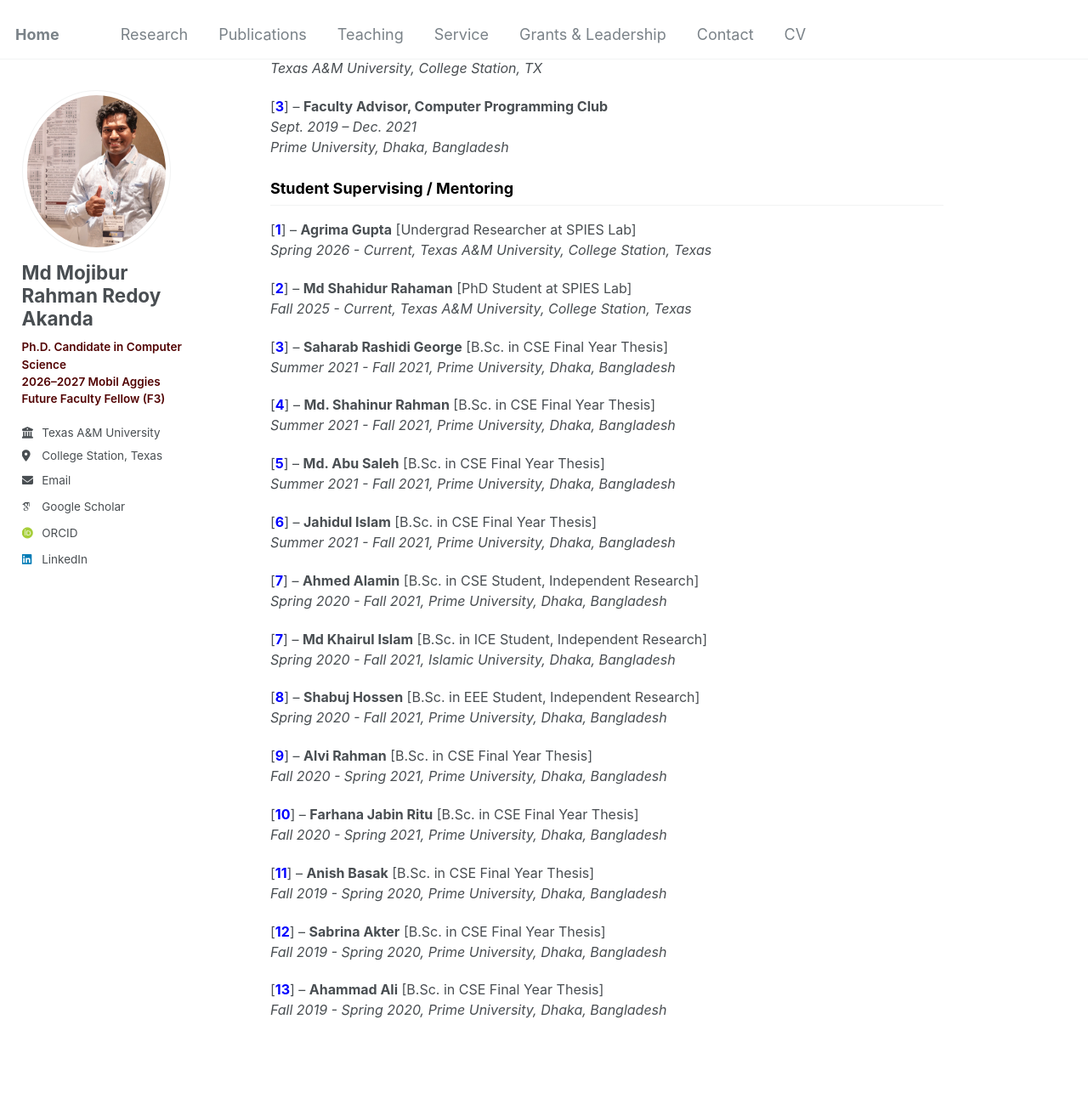
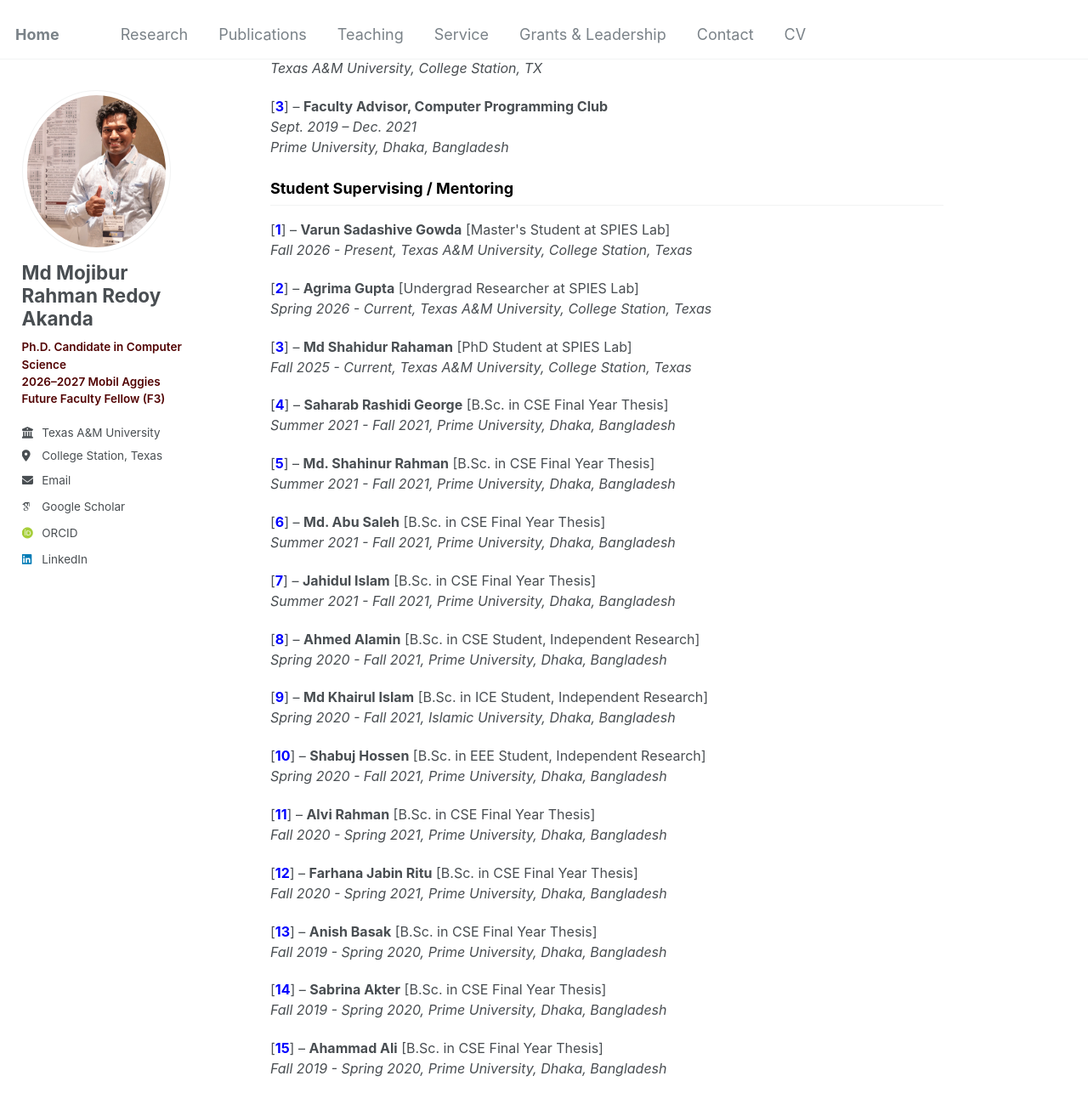
Before and after one commit to redoyakanda/redoyakanda.github.io, a Jekyll site: the page built from _pages/service.html, in a window 1280 px wide and 1400 px high, scrolled down 1071 px. Shown: the top 1306 px of the window at 85% size. Built offline with Jekyll 4.4.1, drawn with Linux system fonts in a browser that asks for light colours; some web fonts are replaced.

Commit message:
Update service.html

```diff
--- a/_pages/service.html
+++ b/_pages/service.html
@@ -94,46 +94,49 @@ author_profile: true
 <h2 class="archive__subtitle">Student Supervising / Mentoring</h2>
 <div style="font-size: 16px; width: 120%;">
 
-      <p>[<span style="color:blue;"><strong>1</strong></span>]&nbsp;– <b>Agrima Gupta</b> [Undergrad Researcher at SPIES Lab] <br>
+  <p>[<span style="color:blue;"><strong>1</strong></span>]&nbsp;– <b>Varun Sadashive Gowda</b> [Master's Student at SPIES Lab] <br>
+  <em>Fall 2026 - Present, Texas A&M University, College Station, Texas</em></p>
+
+      <p>[<span style="color:blue;"><strong>2</strong></span>]&nbsp;– <b>Agrima Gupta</b> [Undergrad Researcher at SPIES Lab] <br>
     <em>Spring 2026 - Current, Texas A&M University, College Station, Texas</em></p>
 
-    <p>[<span style="color:blue;"><strong>2</strong></span>]&nbsp;– <b>Md Shahidur Rahaman</b> [PhD Student at SPIES Lab] <br>
+    <p>[<span style="color:blue;"><strong>3</strong></span>]&nbsp;– <b>Md Shahidur Rahaman</b> [PhD Student at SPIES Lab] <br>
     <em>Fall 2025 - Current, Texas A&M University, College Station, Texas</em></p>
 
-  <p>[<span style="color:blue;"><strong>3</strong></span>]&nbsp;– <b>Saharab Rashidi George</b> [B.Sc. in CSE Final Year Thesis] <br>
+  <p>[<span style="color:blue;"><strong>4</strong></span>]&nbsp;– <b>Saharab Rashidi George</b> [B.Sc. in CSE Final Year Thesis] <br>
     <em>Summer 2021 - Fall 2021, Prime University, Dhaka, Bangladesh</em></p>
 
-  <p>[<span style="color:blue;"><strong>4</strong></span>]&nbsp;– <b>Md. Shahinur Rahman</b> [B.Sc. in CSE Final Year Thesis] <br>
+  <p>[<span style="color:blue;"><strong>5</strong></span>]&nbsp;– <b>Md. Shahinur Rahman</b> [B.Sc. in CSE Final Year Thesis] <br>
     <em>Summer 2021 - Fall 2021, Prime University, Dhaka, Bangladesh</em></p>
 
-  <p>[<span style="color:blue;"><strong>5</strong></span>]&nbsp;– <b>Md. Abu Saleh</b> [B.Sc. in CSE Final Year Thesis] <br>
+  <p>[<span style="color:blue;"><strong>6</strong></span>]&nbsp;– <b>Md. Abu Saleh</b> [B.Sc. in CSE Final Year Thesis] <br>
     <em>Summer 2021 - Fall 2021, Prime University, Dhaka, Bangladesh</em></p>
 
-  <p>[<span style="color:blue;"><strong>6</strong></span>]&nbsp;– <b>Jahidul Islam</b> [B.Sc. in CSE Final Year Thesis] <br>
+  <p>[<span style="color:blue;"><strong>7</strong></span>]&nbsp;– <b>Jahidul Islam</b> [B.Sc. in CSE Final Year Thesis] <br>
     <em>Summer 2021 - Fall 2021, Prime University, Dhaka, Bangladesh</em></p>
 
-  <p>[<span style="color:blue;"><strong>7</strong></span>]&nbsp;– <b>Ahmed Alamin</b> [B.Sc. in CSE Student, Independent Research] <br>
+  <p>[<span style="color:blue;"><strong>8</strong></span>]&nbsp;– <b>Ahmed Alamin</b> [B.Sc. in CSE Student, Independent Research] <br>
     <em>Spring 2020 - Fall 2021, Prime University, Dhaka, Bangladesh</em></p>
 
-  <p>[<span style="color:blue;"><strong>7</strong></span>]&nbsp;– <b>Md Khairul Islam</b> [B.Sc. in ICE Student, Independent Research] <br>
+  <p>[<span style="color:blue;"><strong>9</strong></span>]&nbsp;– <b>Md Khairul Islam</b> [B.Sc. in ICE Student, Independent Research] <br>
     <em>Spring 2020 - Fall 2021, Islamic University, Dhaka, Bangladesh</em></p>
 
-  <p>[<span style="color:blue;"><strong>8</strong></span>]&nbsp;– <b>Shabuj Hossen</b> [B.Sc. in EEE Student, Independent Research] <br>
+  <p>[<span style="color:blue;"><strong>10</strong></span>]&nbsp;– <b>Shabuj Hossen</b> [B.Sc. in EEE Student, Independent Research] <br>
     <em>Spring 2020 - Fall 2021, Prime University, Dhaka, Bangladesh</em></p>
 
-  <p>[<span style="color:blue;"><strong>9</strong></span>]&nbsp;– <b>Alvi Rahman</b> [B.Sc. in CSE Final Year Thesis] <br>
+  <p>[<span style="color:blue;"><strong>11</strong></span>]&nbsp;– <b>Alvi Rahman</b> [B.Sc. in CSE Final Year Thesis] <br>
     <em>Fall 2020 - Spring 2021, Prime University, Dhaka, Bangladesh</em></p>
 
-  <p>[<span style="color:blue;"><strong>10</strong></span>]&nbsp;– <b>Farhana Jabin Ritu</b> [B.Sc. in CSE Final Year Thesis] <br>
+  <p>[<span style="color:blue;"><strong>12</strong></span>]&nbsp;– <b>Farhana Jabin Ritu</b> [B.Sc. in CSE Final Year Thesis] <br>
     <em>Fall 2020 - Spring 2021, Prime University, Dhaka, Bangladesh</em></p>
 
-  <p>[<span style="color:blue;"><strong>11</strong></span>]&nbsp;– <b>Anish Basak</b> [B.Sc. in CSE Final Year Thesis] <br>
+  <p>[<span style="color:blue;"><strong>13</strong></span>]&nbsp;– <b>Anish Basak</b> [B.Sc. in CSE Final Year Thesis] <br>
     <em>Fall 2019 - Spring 2020, Prime University, Dhaka, Bangladesh</em></p>
 
-  <p>[<span style="color:blue;"><strong>12</strong></span>]&nbsp;– <b>Sabrina Akter</b> [B.Sc. in CSE Final Year Thesis] <br>
+  <p>[<span style="color:blue;"><strong>14</strong></span>]&nbsp;– <b>Sabrina Akter</b> [B.Sc. in CSE Final Year Thesis] <br>
     <em>Fall 2019 - Spring 2020, Prime University, Dhaka, Bangladesh</em></p>
 
-  <p>[<span style="color:blue;"><strong>13</strong></span>]&nbsp;– <b>Ahammad Ali</b> [B.Sc. in CSE Final Year Thesis] <br>
+  <p>[<span style="color:blue;"><strong>15</strong></span>]&nbsp;– <b>Ahammad Ali</b> [B.Sc. in CSE Final Year Thesis] <br>
     <em>Fall 2019 - Spring 2020, Prime University, Dhaka, Bangladesh</em></p>
 
 </div>
```
